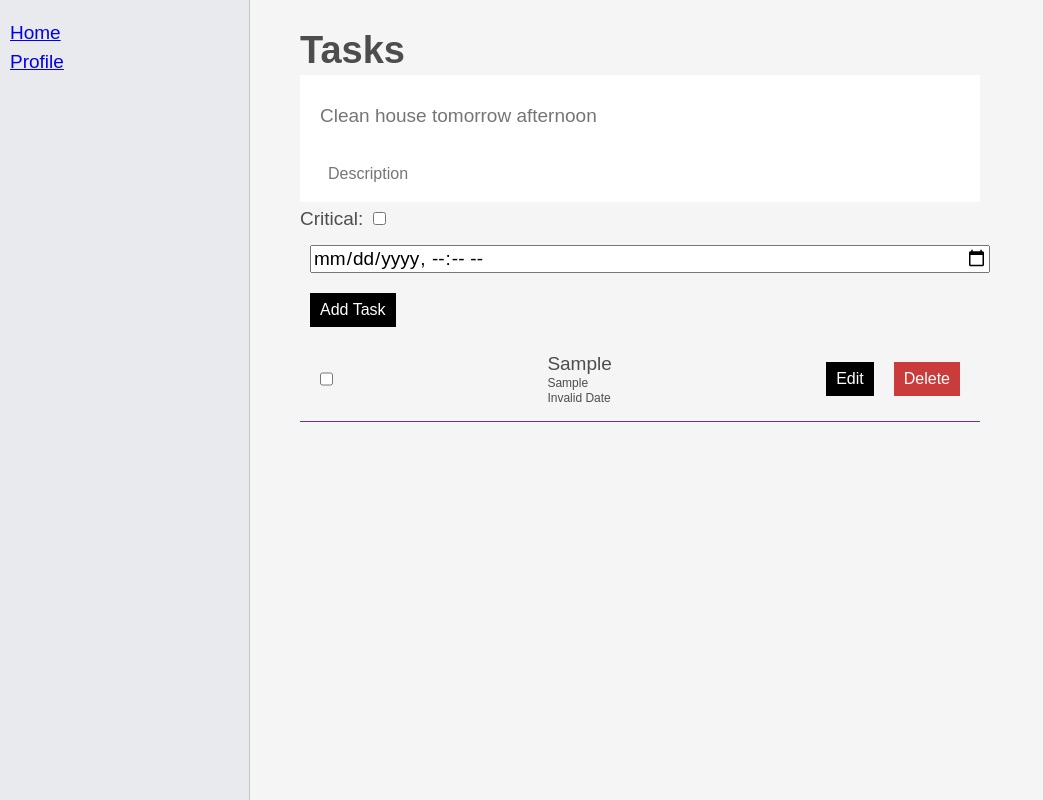
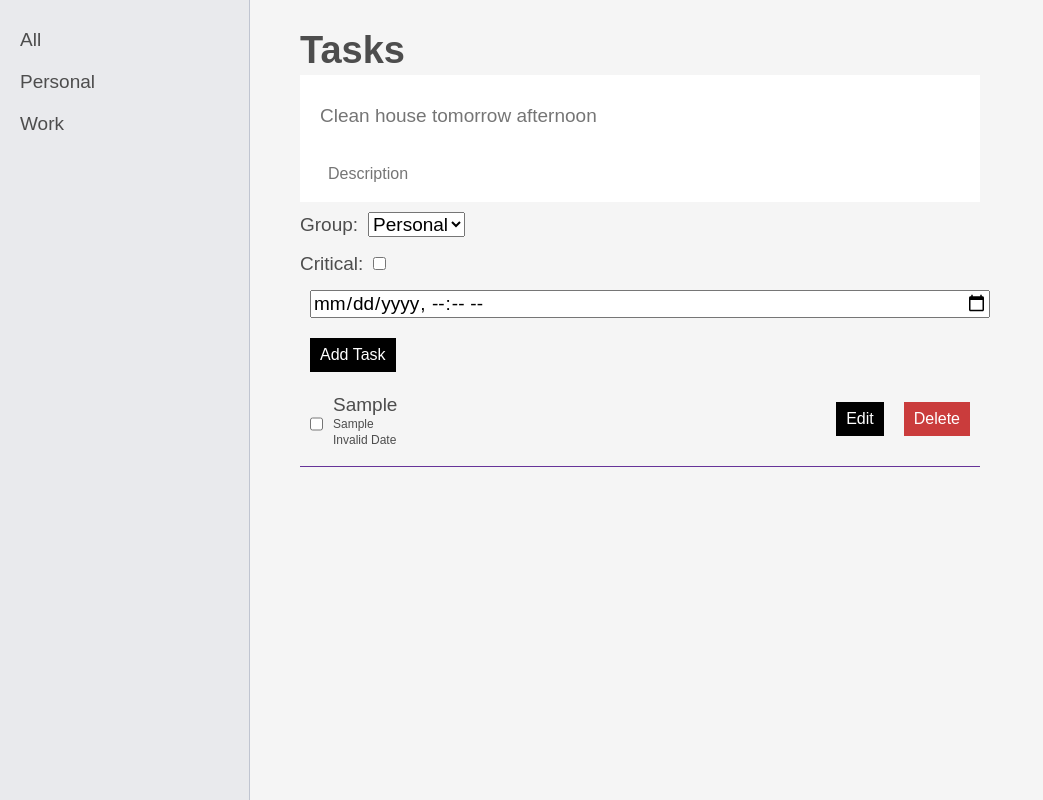
Before and after one commit to Mihuy1/TodoWebsite, a React (Vite) app: page / in a window 1280 px wide. Both pictures are taken after typing "Sample", "Sample" into the empty fields and a click on the button "Add Task". Shown: the whole page, without its empty margins (0-1043 px from the left). Built offline with nearby package versions, Linux system fonts and the light colour scheme.

Commit message:
feat: add group selection to task forms, implement filtering by group and improve task layout

```diff
--- a/src/components/AddTaskForm.jsx
+++ b/src/components/AddTaskForm.jsx
@@ -1,6 +1,5 @@
 import PropTypes from 'prop-types';
 import Button from './Button';
-import plus from '/src/assets/plus.svg';
 
 const AddTaskForm = (props) => {
   const {handleAddTask} = props;
@@ -13,8 +12,15 @@ const AddTaskForm = (props) => {
         const newTaskDetails = event.target.details.value;
         const newTaskDate = event.target.date.value;
         const taskCritical = event.target.critical.checked;
+        const taskGroup = event.target.group.value;
 
-        handleAddTask(newTaskName, newTaskDetails, newTaskDate, taskCritical);
+        handleAddTask(
+          newTaskName,
+          newTaskDetails,
+          newTaskDate,
+          taskCritical,
+          taskGroup,
+        );
 
         event.target.reset();
       }}
@@ -34,6 +40,14 @@ const AddTaskForm = (props) => {
         />
       </div>
 
+      <div>
+        <label htmlFor="group">Group:</label>
+        <select name="group" id="group">
+          <option value="personal">Personal</option>
+          <option value="work">Work</option>
+        </select>
+      </div>
+
       <label htmlFor="critical"> Critical:</label>
       <input type="checkbox" name="critical" id="critical" />
 
--- a/src/components/EditTaskForm.jsx
+++ b/src/components/EditTaskForm.jsx
@@ -12,8 +12,16 @@ const EditTaskForm = (props) => {
         const newDetails = event.target.details.value;
         const newDate = event.target.date.value;
         const newCritical = event.target.critical.checked;
+        const newGroup = event.target.group.value;
 
-        handleEditTask(item.id, newName, newDetails, newDate, newCritical);
+        handleEditTask(
+          item.id,
+          newName,
+          newDetails,
+          newDate,
+          newCritical,
+          newGroup,
+        );
         close();
       }}
     >
@@ -46,6 +54,13 @@ const EditTaskForm = (props) => {
           defaultChecked={item.critical}
         />
       </div>
+      <div>
+        <label htmlFor="group">Group:</label>
+        <select name="group" id="group" defaultValue={item.group}>
+          <option value={'personal'}>Personal</option>
+          <option value={'work'}>Work</option>
+        </select>
+      </div>
       <Button className="edit__button" buttonText="Edit Task" />
     </form>
   );
--- a/src/components/Layout.jsx
+++ b/src/components/Layout.jsx
@@ -1,17 +1,27 @@
-import {Link, Outlet} from 'react-router-dom';
+import {Outlet} from 'react-router-dom';
 import './Layout.css';
+import Button from './Button';
+import {useGroup} from '../context/GroupContext.jsx';
 
 export const Layout = () => {
+  const {setGroup} = useGroup();
+
   return (
     <div>
       <div className="sidebar">
         <nav>
           <ul>
             <li>
-              <Link to="/">Home</Link>
+              <Button buttonText="All" onClick={() => setGroup('all')} />
             </li>
             <li>
-              <Link to="/profile">Profile</Link>
+              <Button
+                buttonText="Personal"
+                onClick={() => setGroup('personal')}
+              />
+            </li>
+            <li>
+              <Button buttonText="Work" onClick={() => setGroup('work')} />
             </li>
           </ul>
         </nav>
--- a/src/components/Task.css
+++ b/src/components/Task.css
@@ -24,9 +24,7 @@
 
 .task-container {
   display: flex;
-  align-items: center;
-  justify-content: space-between;
-  padding: 10px;
+  padding: 10px 0;
   border-bottom: 1px solid rebeccapurple;
 }
 
@@ -62,6 +60,15 @@
   cursor: pointer;
 }
 
+.task-details {
+  display: flex;
+  flex-direction: column;
+}
+
+.task-buttons {
+  margin-left: auto;
+}
+
 .task-details p {
   margin: 0;
 }
--- a/src/components/Task.jsx
+++ b/src/components/Task.jsx
@@ -51,7 +51,7 @@ const Task = (props) => {
             <p className="task-date">{formatDate(item.date)} </p>
           </div>
         </div>
-        <div>
+        <div className="task-buttons">
           <Popup
             trigger={<Button className={'edit__button'} buttonText="Edit" />}
             modal
--- /dev/null
+++ b/src/context/GroupContext.jsx
@@ -0,0 +1,15 @@
+import {createContext, useContext, useState} from 'react';
+
+const GroupContext = createContext();
+
+export const GroupProvider = ({children}) => {
+  const [group, setGroup] = useState('all');
+
+  return (
+    <GroupContext.Provider value={{group, setGroup}}>
+      {children}
+    </GroupContext.Provider>
+  );
+};
+
+export const useGroup = () => useContext(GroupContext);
--- a/src/hooks/ApiHooks.js
+++ b/src/hooks/ApiHooks.js
@@ -19,6 +19,7 @@ const useTask = () => {
     newTaskDetails,
     newTaskDate,
     taskCritical,
+    taskGroup,
   ) => {
     const newTask = {
       id: todoArray.length + 1,
@@ -27,15 +28,22 @@ const useTask = () => {
       date: newTaskDate,
       status: false,
       critical: taskCritical,
+      group: taskGroup,
     };
     console.log('newTask', newTask);
     setTodoArray([...todoArray, newTask]);
   };
 
-  const handleSaveTask = (id, newName, newDetails, newCritical) => {
+  const handleSaveTask = (id, newName, newDetails, newCritical, newGroup) => {
     const updatedTasks = todoArray.map((task) =>
       task.id === id
-        ? {...task, name: newName, details: newDetails, critical: newCritical}
+        ? {
+            ...task,
+            name: newName,
+            details: newDetails,
+            critical: newCritical,
+            group: newGroup,
+          }
         : task,
     );
     setTodoArray(updatedTasks);
@@ -43,7 +51,14 @@ const useTask = () => {
     console.log('new todoArray', todoArray);
   };
 
-  const handleEditTask = (id, newName, newDetails, newDate, newCritical) => {
+  const handleEditTask = (
+    id,
+    newName,
+    newDetails,
+    newDate,
+    newCritical,
+    newGroup,
+  ) => {
     const updatedTasks = todoArray.map((task) =>
       task.id === id
         ? {
@@ -52,6 +67,7 @@ const useTask = () => {
             details: newDetails,
             date: newDate,
             critical: newCritical,
+            group: newGroup,
           }
         : task,
     );
--- a/src/index.css
+++ b/src/index.css
@@ -312,15 +312,6 @@ body {
 }
 /* End checkbox styles */
 
-.task-container {
-  display: flex;
-  align-items: center;
-}
-
-.task-container input[type='checkbox'] {
-  margin-right: 1rem;
-}
-
 .button__view {
   background-color: #000;
   border: none;
--- a/src/main.jsx
+++ b/src/main.jsx
@@ -2,9 +2,12 @@ import React from 'react';
 import ReactDOM from 'react-dom/client';
 import App from './App.jsx';
 import './index.css';
+import {GroupProvider} from './context/GroupContext.jsx';
 
 ReactDOM.createRoot(document.getElementById('root')).render(
   <React.StrictMode>
-    <App />
+    <GroupProvider>
+      <App />
+    </GroupProvider>
   </React.StrictMode>,
 );
--- a/src/views/Home.jsx
+++ b/src/views/Home.jsx
@@ -1,5 +1,6 @@
 import AddTaskForm from '../components/AddTaskForm.jsx';
 import Task from '../components/Task.jsx';
+import {useGroup} from '../context/GroupContext.jsx';
 import {useTask} from '../hooks/ApiHooks.js';
 
 const Home = () => {
@@ -14,6 +15,14 @@ const Home = () => {
   } = useTask();
 
   sortTasksByDate(todoArray);
+
+  const {group} = useGroup();
+
+  let filteredTodoArray = todoArray;
+
+  if (group !== 'all') {
+    filteredTodoArray = todoArray.filter((task) => task.group == group);
+  }
 
   return (
     <>
```
